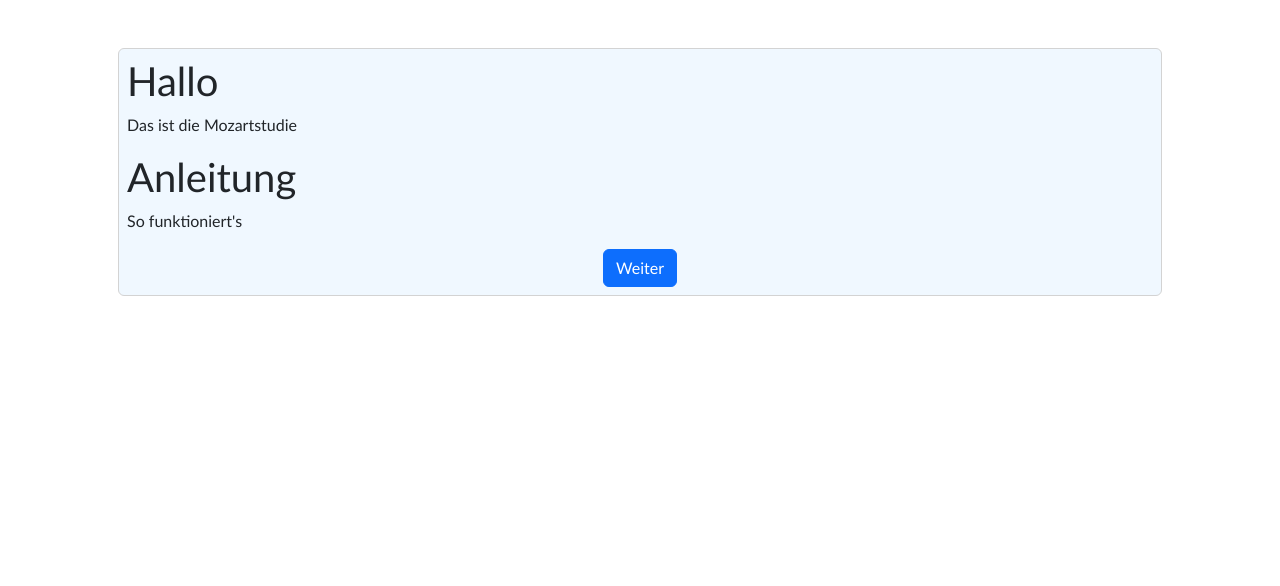
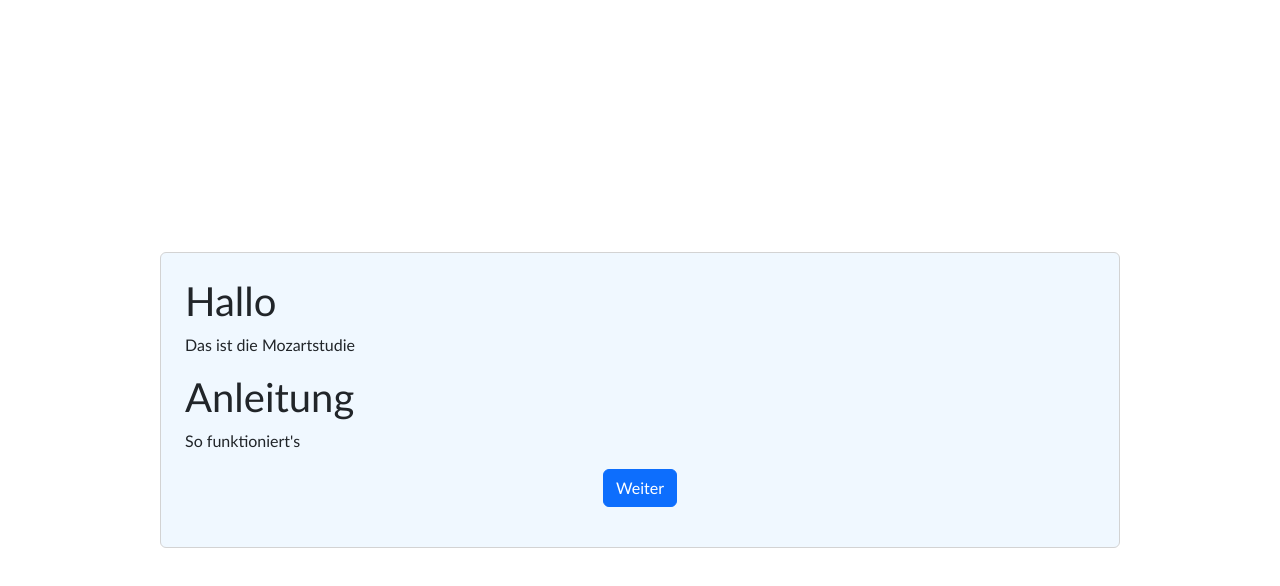
Before and after one commit to elimatao/mozartstudie, a React (Create React App) app: page / in a window 1280 px wide. Shown: the top 586 px of the page. Built offline with nearby package versions, Linux system fonts and the light colour scheme.

Commit message:
Center content vertically.

```diff
--- a/public/index.html
+++ b/public/index.html
@@ -31,32 +31,9 @@
     -->
     <title>Mozartstudie</title>
   </head>
-  <body class="container-fluid container-xl p-1 p-xl-5 h-100">
+  <body>
     <noscript>You need to enable JavaScript to run this app.</noscript>
-    <div id="root"></div>
-    <!--
-      This HTML file is a template.
-      If you open it directly in the browser, you will see an empty page.
 
-      You can add webfonts, meta tags, or analytics to this file.
-      The build step will place the bundled scripts into the <body> tag.
-
-      To begin the development, run `npm start` or `yarn start`.
-      To create a production bundle, use `npm run build` or `yarn build`.
-    -->
-    <!--
-    <form class="mt-4" action="/" method="post">
-      <div class="section" id="concentration-test-1">
-        <div class="form-group">
-          <label for="test-1" class="concentration-test-text pb-2" style="padding-left: 13px">
-            dd&#781;d&#782;d&#781;&#809;d&#840;
-            pp&#781;p&#782;p&#781;&#809;p&#840;
-          </label>
-          <input class="concentration-test-text form-control" id="test-1" type="text">
-        </div>
-      </div>
-
-    </form>
-    -->
+    <div id="root" class=""></div>
   </body>
 </html>
--- a/public/style.css
+++ b/public/style.css
@@ -1,12 +1,20 @@
-body{
+.App {
   font-family: Calibri;
+
+  margin: 0;
+  position: absolute;
+  min-width: 75%;
+  left: 50%;
+  top: 50%;
+  transform: translate(-50%, -50%);
 }
+
 
 .section{
   border-radius: 0.375rem;
   border: 1px solid lightgray;
-  padding: .5rem !important;
-  margin-bottom: 48px;
+  padding: 1.5rem !important;
+  /*margin-bottom: 48px;*/
 }
 
 .concentration-test-text{
--- a/src/Music.js
+++ b/src/Music.js
@@ -1,6 +1,5 @@
 import YouTube from "react-youtube";
 import {CountDown, Button} from "./utils";
-import {useState} from "react";
 import {config} from "./Constants";
 
 export default function Music({handleDivChange}){
--- a/src/utils.js
+++ b/src/utils.js
@@ -2,7 +2,7 @@ import {useState} from "react";
 
 export function Button({handleClick, isDisabled=false, children}){
     return(
-        <button className={"btn btn-primary d-block mx-auto mt-3" + (isDisabled ? " disabled" : "") }
+        <button className={"btn btn-primary d-block mx-auto my-3" + (isDisabled ? " disabled" : "") }
                 onClick={handleClick}>{children}</button>
     )
 }
```
